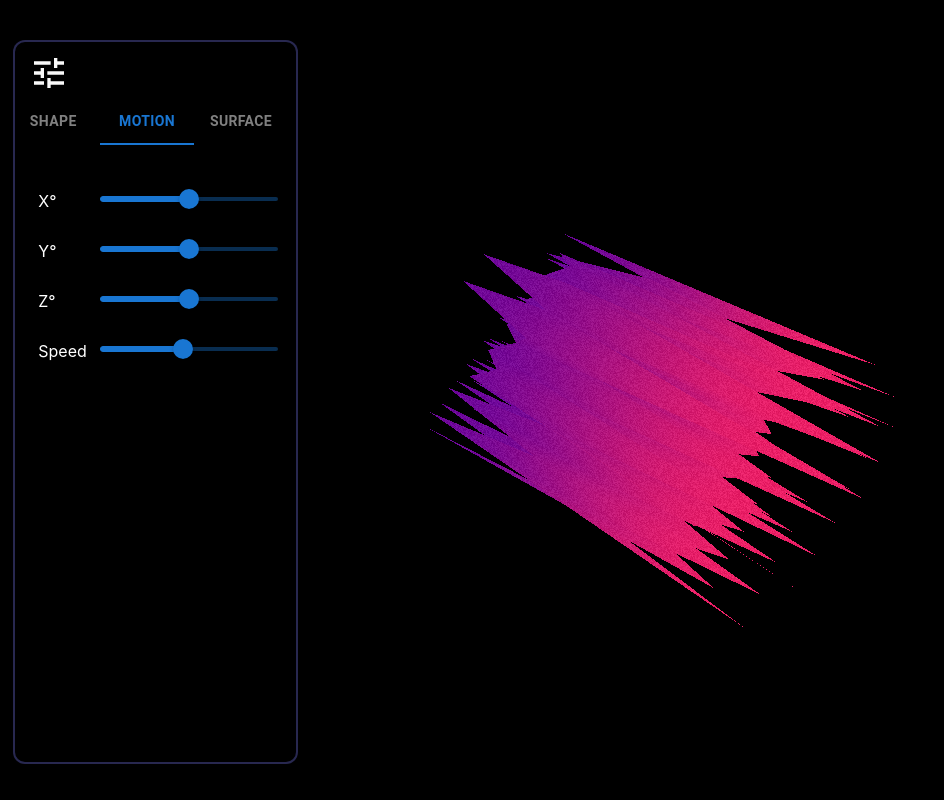
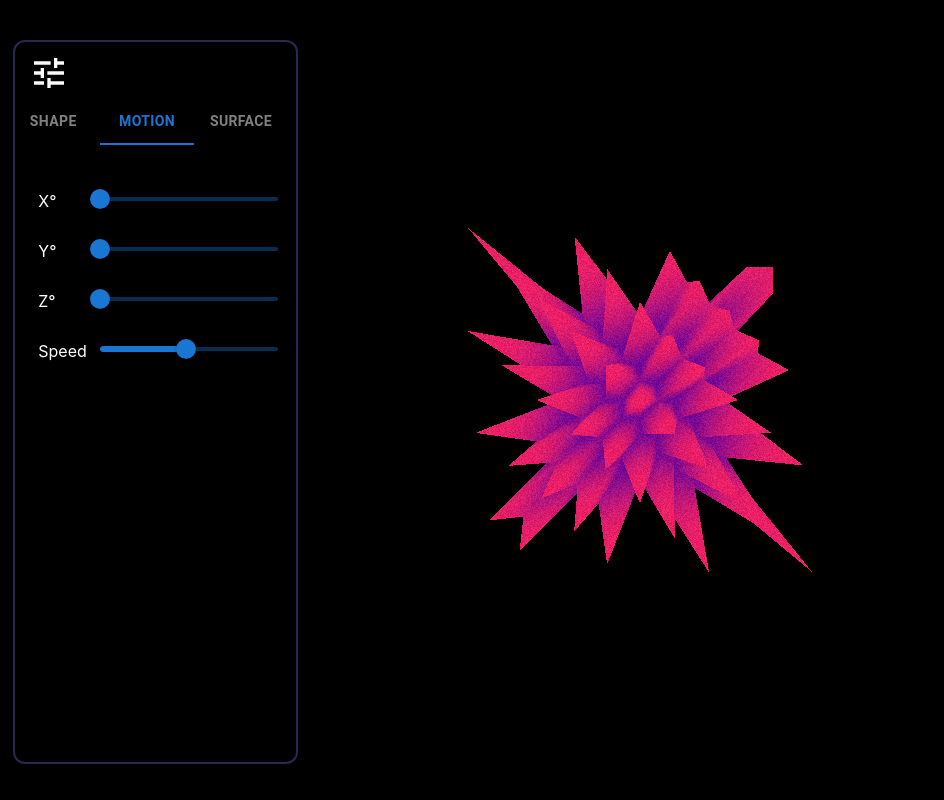
Before and after one commit to xyzvq/Ripple, a React (Create React App) app: page / in a window 1280 px wide. Both pictures are taken after a click on the tab "MOTION". Shown: the whole page, without its empty margins (0-944 px from the left). Built offline with nearby package versions, Linux system fonts and the light colour scheme.

Commit message:
button colors

```diff
--- a/package.json
+++ b/package.json
@@ -50,5 +50,5 @@
   "devDependencies": {
     "gh-pages": "^6.1.0"
   },
-  "homepage": "https://xyzvq.github.io/ShaderFun"
+  "homepage": "https://xyzvq.github.io/Ripple"
 }
--- a/src/components/ControlPanel.css
+++ b/src/components/ControlPanel.css
@@ -2,7 +2,6 @@
     font-size: 2rem;
     /* transition: transform 1.5s ease-in-out; */
     cursor: pointer;
-
 }
 
 .shapeButton:hover {
--- a/src/components/ControlPanel.jsx
+++ b/src/components/ControlPanel.jsx
@@ -8,8 +8,6 @@ import { PiCubeTransparent } from "react-icons/pi";
 import { PiCubeTransparentFill } from "react-icons/pi";
 import { GiHolosphere } from "react-icons/gi";
 import { GiDividedSquare } from "react-icons/gi";
-
-
 import Sliders from './Sliders';
 import "./ControlPanel.css";
 
@@ -23,9 +21,14 @@ const ControlPanel = ({
     color2Red, setColor2Red, color2Green, setColor2Green, color2Blue, setColor2Blue,
     rotationX, setRotationX, rotationY, setRotationY, rotationZ, setRotationZ,
     gradientBlend, setGradientBlend, shape, setShape,
+    rotationXOn, setRotationXOn,
+    rotationYOn, setRotationYOn,
+    rotationZOn, setRotationZOn,
 }) => {
 
-    const buttonColor = 'rgba(85,221,224,1.0)';
+
+    const selectedButtonColor = 'rgba(221, 0, 100, 1.0)';
+    const buttonColor = 'rgba(56, 116, 203, 1)';
     const handleToggleExpand = () => {
         setExpanded(!expanded);
     }
@@ -37,6 +40,7 @@ const ControlPanel = ({
     const handleShapeChange = (event, newValue) => {
         setShape(newValue);
     }
+
 
 
 
@@ -103,6 +107,7 @@ const ControlPanel = ({
 
                 { currentTab === 'shape' &&(
                     <Box>
+
                         <Sliders spacing={1}
                         sliders={[
                             { label: 'X', value: xMultiplier, setter: setXMultiplier, min: 0.0, max: 20.0, step: 0.1 },
@@ -123,13 +128,13 @@ const ControlPanel = ({
 
                         <Box display={'flex'} justifyContent={'space-evenly'} marginTop={'5%'}>
 
-                            <IconButton aria-label="square" onClick={(e) => handleShapeChange(e, 'square')}  color="primary" >
+                            <IconButton aria-label="square" onClick={(e) => handleShapeChange(e, 'square')}   style={{ color: shape === 'square' ? selectedButtonColor : buttonColor }} >
                                 <GiDividedSquare  className="shapeButton"/>
                             </IconButton>
-                            <IconButton area-label="sphere" onClick={(e) => handleShapeChange(e, 'sphere')}  color="primary" >
+                            <IconButton area-label="sphere" onClick={(e) => handleShapeChange(e, 'sphere')}   style={{ color: shape === 'sphere' ? selectedButtonColor : buttonColor }} >
                                 <GiHolosphere className="shapeButton"/>
                             </IconButton>
-                            <IconButton area-label="cube" color="primary" >
+                            <IconButton area-label="cube"  style={{ color: shape === 'cube' ? selectedButtonColor : buttonColor }}>
                                 <PiCubeTransparent className="shapeButton"/>
                             </IconButton>
 
@@ -139,15 +144,17 @@ const ControlPanel = ({
                 )}
 
                 { currentTab === 'motion' &&
-                (<Sliders spacing={1}
+                <Box>
+                <Sliders spacing={1}
                    sliders={[
-                        { label: 'X°', value: rotationX, setter: setRotationX, min: -Math.PI, max: Math.PI, step: 0.01 },
-                        { label: 'Y°', value: rotationY, setter: setRotationY, min: -Math.PI, max: Math.PI, step: 0.01 },
-                        { label: 'Z°', value: rotationZ, setter: setRotationZ, min: -Math.PI, max: Math.PI, step: 0.01 },
-                         { label: 'Speed', value: rippleSpeed, setter: setRippleSpeed, min: 0.1, max: 1.5, step: 0.05 },
-
+                        { label: 'X°', value: rotationX, setter: setRotationX, min: 0, max:0.1, step: 0.01 },
+                        { label: 'Y°', value: rotationY, setter: setRotationY, min: 0, max:0.1, step: 0.01 },
+                        { label: 'Z°', value: rotationZ, setter: setRotationZ, min: 0, max: 0.1, step: 0.01 },
+                        { label: 'Speed', value: rippleSpeed, setter: setRippleSpeed, min: 0.05, max: 1.5, step: 0.01 },
                     ]}
-                />)}
+                />
+                    </Box>
+                    }
 
 
                 { currentTab === 'surface' &&
@@ -170,7 +177,7 @@ const ControlPanel = ({
                          <Box width={'90%'}>
                             <Sliders
                             sliders={[
-                                { label: 'Blend', value: gradientBlend, setter: setGradientBlend, min: 1.0, max: 7.0, step: 0.01}
+                                { label: 'Blend', value: gradientBlend, setter: setGradientBlend, min: 0.1, max: 6.0, step: 0.01}
                             ]}
                         />
                         </Box>
--- a/src/components/ThreeScene.js
+++ b/src/components/ThreeScene.js
@@ -19,9 +19,10 @@ const ThreeScene = () => {
     const [rippleSpeed, setRippleSpeed] = useState(0.75);
     const [noiseStrength, setNoiseStrength] = useState(2.0);
     const [wireFrame, setWireFrame] = useState(false);
-    const [rotationX, setRotationX] = useState(0.0); // State for rotation x
-    const [rotationY, setRotationY] = useState(0.0); // State for rotation y
-    const [rotationZ, setRotationZ] = useState(0.0); // State for rotation z
+
+    const [rotationX, setRotationX] = useState(0); // State for rotation x
+    const [rotationY, setRotationY] = useState(0); // State for rotation y
+    const [rotationZ, setRotationZ] = useState(0); // State for rotation z
 
     const [xDensity, setXDensity] = useState(10);
     const [yDensity, setYDensity] = useState(10);
@@ -33,53 +34,16 @@ const ThreeScene = () => {
     const [color2Red, setColor2Red] = useState(1.0); // State for color 2 red
     const [color2Green, setColor2Green] = useState(0.1); // State for color 2 green
     const [color2Blue, setColor2Blue] = useState(0.3); // State for color 2 blue
-
-    // const color1 = new THREE.Color(color1Red, color1Green, color1Blue);
-    // const color2 = new THREE.Color(color2Red, color2Green, color2Blue);
-
     const [gradientBlend, setGradientBlend] = useState(2.0);
-
     const [expanded, setExpanded] = useState(true);
-
     const [currentTab, setCurrentTab] = useState('shape');
-
-    const handleTabChange = (event, newValue) => {
-        setCurrentTab(newValue);
-    };
-
-    const handleToggleExpand = () => {
-        setExpanded(!expanded);
-    };
-
-     // Handler for color1 changes
-    const handleColor1Change = (color) => {
-        setColor1Red(color.rgb.r / 255);
-        setColor1Green(color.rgb.g / 255);
-        setColor1Blue(color.rgb.b / 255);
-    };
-
-    // Handler for color2 changes
-    const handleColor2Change = (color) => {
-        setColor2Red(color.rgb.r / 255);
-        setColor2Green(color.rgb.g / 255);
-        setColor2Blue(color.rgb.b / 255);
-    };
-
-    const handleMeshChange = () => {
-        setWireFrame(!wireFrame);
-    };
-
     const [shape, setShape] = useState('square');
 
-    const handleShapeChange = (event) => {
-        setShape(event.target.value);
-    };
+    const [rotationXOn, setRotationXOn] = useState(false); // State for rotation speed around X-axis
+    const [rotationYOn, setRotationYOn] = useState(false); // State for rotation speed around Y-axis
+    const [rotationZOn, setRotationZOn] = useState(false); // State for rotation speed around Z-axis
 
 
-
-    const [rotationSpeedX, setRotationSpeedX] = useState(0.001); // State for rotation speed around X-axis
-    const [rotationSpeedY, setRotationSpeedY] = useState(0.001); // State for rotation speed around Y-axis
-    const [rotationSpeedZ, setRotationSpeedZ] = useState(0.001); // State for rotation speed around Z-axis
 
     function createSphere() {
         // Sphere geometry with adjustable size
@@ -170,14 +134,13 @@ const ThreeScene = () => {
         } else if (shape === 'sphere') {
             shapeRef.current = createSphere();
         }
+
         scene.add(shapeRef.current);
 
 
         const animate = () => {
             requestAnimationFrame(animate);
-            shapeRef.current.rotation.x += rotationSpeedX;
-            shapeRef.current.rotation.y += rotationSpeedY;
-            shapeRef.current.rotation.z += rotationSpeedZ;
+            shapeRef.current.material.uniforms.uTime.value += 0.01;
             renderer.render(scene, camera);
         };
         animate();
@@ -196,10 +159,28 @@ const ThreeScene = () => {
             window.removeEventListener('resize', handleResize);
             if (mountRef.current && renderer.domElement) {
             // Only remove the child if mountRef.current is not null
-            mountRef.current.removeChild(renderer.domElement);
-        }
+                mountRef.current.removeChild(renderer.domElement);
+            }
         };
-    }, [shape]);
+    }, [shape, rotationXOn, rotationYOn, rotationZOn, rotationX, rotationY, rotationZ, ]);
+
+     useEffect(() => {
+        // Rotation effect
+        const interval = setInterval(() => {
+            if (!shapeRef.current) return;
+
+                shapeRef.current.rotation.x += rotationX;
+
+
+                shapeRef.current.rotation.y += rotationY;
+
+
+                shapeRef.current.rotation.z += rotationZ;
+
+        }, 20); // Adjust the interval as needed
+
+        return () => clearInterval(interval);
+    }, [rotationX, rotationY, rotationZ, rotationXOn, rotationYOn, rotationZOn]); // Depend on rotation values and switch states
 
     useEffect(() => {
         // Update the shader uniforms when slider values change
@@ -210,9 +191,6 @@ const ThreeScene = () => {
             mesh.material.uniforms.uSpeedMultiplier.value = rippleSpeed;
             mesh.material.uniforms.uNoiseStrength.value = noiseStrength;
 
-            mesh.rotation.x = rotationX;
-            mesh.rotation.y = rotationY;
-            mesh.rotation.z = rotationZ;
 
             // Color 1
             mesh.material.uniforms.uColor1Red.value =   color1Red;
@@ -236,11 +214,10 @@ const ThreeScene = () => {
                 mesh.geometry = newGeometry;
             };
 
-
             mesh.material.wireframe = wireFrame;
             mesh.material.needsUpdate = true;
         }
-    }, [xMultiplier, yMultiplier, rippleSpeed, noiseStrength, color1Red, color1Green, color1Blue, color2Red, color2Green, color2Blue, wireFrame, xDensity, yDensity, rotationX, rotationY, rotationZ, gradientBlend, shape ]);
+    }, [xMultiplier, yMultiplier, rippleSpeed, noiseStrength, color1Red, color1Green, color1Blue, color2Red, color2Green, color2Blue, wireFrame, xDensity, yDensity, rotationX, rotationY, rotationZ, gradientBlend, shape,  ]);
 
     return (
         <div>
@@ -268,6 +245,9 @@ const ThreeScene = () => {
                     rotationZ={rotationZ} setRotationZ={setRotationZ}
                     gradientBlend={gradientBlend} setGradientBlend={setGradientBlend}
                     shape={shape} setShape={setShape}
+                    rotationXOn={rotationXOn} setRotationXOn={setRotationXOn}
+                    rotationYOn={rotationYOn} setRotationYOn={setRotationYOn}
+                    rotationZOn={rotationZOn} setRotationZOn={setRotationZOn}
                 />
             </div>
         </div>
```
